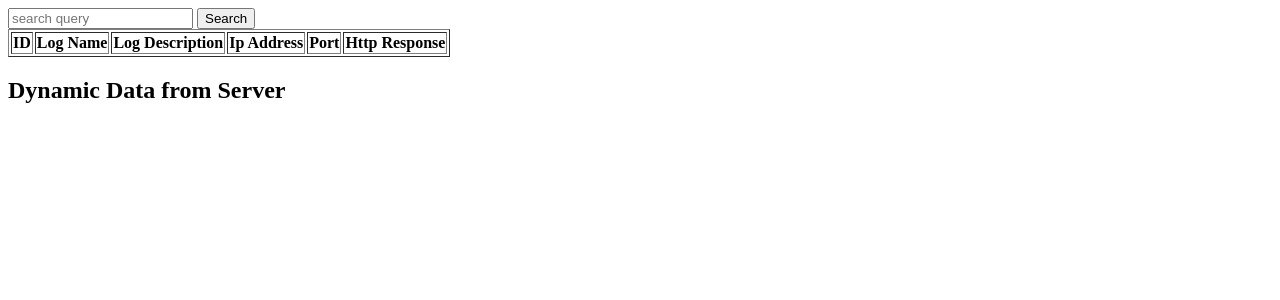
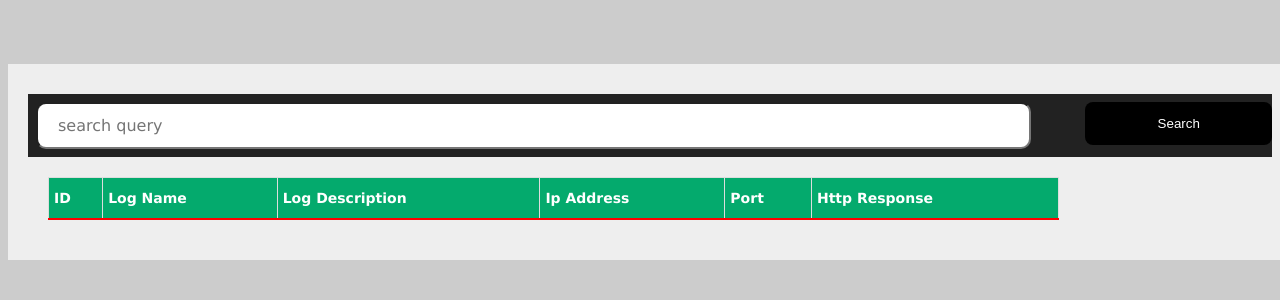
Before and after one commit to jamowcade/fulltestserach_django, a Django app: page / in a window 1280 px wide. Shown: the top 300 px of the page. Run offline with Django 4.2, Linux system fonts and the light colour scheme; tables that the repository leaves empty hold one stand-in row (values such as "Sample post"); data that the repository does not hold is empty.

Commit message:
Ui apdated

```diff
--- /dev/null
+++ b/myapp/static/style.css
@@ -0,0 +1,96 @@
+body{
+    background-color: #ccc;
+    font-family: Verdana, Geneva, Tahoma, sans-serif;
+
+
+
+}
+
+.main{
+    margin: auto;
+    margin-top: 4rem;
+    width: 100%;
+    padding: 20px;
+    background-color: #eee;
+    /* border: 3px solid rgb(31, 31, 88); */
+    align-items: center;
+    box-sizing: content-box;
+
+
+
+}
+.search-div {
+   background-color: #222222;
+   margin-top: 10px;
+   margin-right: 20px;
+
+
+}
+
+input[type=text] {
+    font-size: 16px;
+    font-family: Verdana, Geneva, Tahoma, sans-serif;
+    width: 80%;
+    display: inline-block;
+    /* border-style: none; */
+    border-radius: 10px;
+    box-sizing: border-box;
+    padding: 12px 20px;
+    margin: 8px 8px;
+
+
+
+}
+input:focus{
+    border-style: none;
+}
+button{
+    background-color: rgb(0, 0, 0);
+    color: white;
+    border: none;
+
+    width: 15%;
+    float: right;
+    border-radius: 8px;
+    cursor: pointer;
+    padding: 14px 20px;
+    margin: 8px 0;
+    text-align: center;
+}
+
+.table-div{
+    width: 100%;
+    padding: 10px;
+    margin-top: 10px;
+    margin: auto;
+}
+
+table{
+    border: none;
+    width: 80%;
+    border-collapse: collapse;
+    border: 1px solid #ddd;
+    margin: 10px;
+
+}
+table th{
+    padding-top: 12px;
+    padding-bottom: 12px;
+    background-color: #04aa6d;
+    font-size: 14px;
+    text-align: left;
+    color: white;
+    border-bottom: 2px solid red;
+}
+table td,th {
+    border: 1px solid #ddd;
+    padding: 5px;
+  }
+table td{
+    background-color: rgb(43, 43, 43);
+    color: wheat;
+}
+table tr:hover {
+    background-color: #ddd;
+    cursor: pointer;
+}
--- a/myapp/templates/index.html
+++ b/myapp/templates/index.html
@@ -1,3 +1,4 @@
+{% load static %}
 <!DOCTYPE html>
 <html lang="en">
 <head>
@@ -6,11 +7,12 @@
     <meta name="viewport" content="width=device-width, initial-scale=1.0">
     <script src="https://cdnjs.cloudflare.com/ajax/libs/jquery/3.6.4/jquery.min.js" integrity="sha512-pumBsjNRGGqkPzKHndZMaAG+bir374sORyzM3uulLV14lN5LyykqNk8eEeUlUkB3U0M4FApyaHraT65ihJhDpQ==" crossorigin="anonymous" referrerpolicy="no-referrer"></script>
     <title>home page</title>
-    <link rel="stylesheet" href="">
+    <link rel="stylesheet" href="{% static 'style.css' %}"/>
+
 </head>
 <body>
     <div class="main">
-        <div class="search-form">
+        <div class="search-div">
         <form action="" method="GET" id="search-form">
             <input type="text" name="search" id="search" placeholder="search query">
             <button type="submit">Search</button>
@@ -22,7 +24,7 @@
 
             <!-- End of error div -->
         </div>
-        <div class="table">
+        <div class="table-div">
             <table border="1">
                 <thead>
                     <th>ID</th>
@@ -50,15 +52,12 @@
             <!-- End of table div -->
         </div>
 
+        <!-- <h3 id="not-found">No matchs; Try again!</h3> -->
+
 
 
         <!-- End of main div -->
     </div>
-
-
-
-<h2>Dynamic Data from Server</h2>
-<ul id="display"></ul>
 
 <script>
     $(document).on('submit','#search-form',function(e){
@@ -70,10 +69,11 @@
             errorEl.css('display','block')
             errorEl.css('color','red','font-size',20);
             errorEl.text('please type something');
+            errorEl.fadeOut(7000)
 
         }
         else{
-            console.log(searchTerm);
+            // console.log(searchTerm);
             errorEl.hide()
 
             $.ajax({
@@ -85,9 +85,12 @@
 
                 success: function(response){
                     $('tbody').empty();
-                    for(var log in response.logs){
+                    let temp = "";
+                    if(response.logs.length > 0){
 
-                        let temp = `
+                        for(var log in response.logs){
+
+                        temp = `
                         <tr>
                             <td> ${response.logs[log].id}</td>
                             <td> ${response.logs[log].name}</td>
@@ -95,15 +98,25 @@
                             <td> ${response.logs[log].ip_address}</td>
                             <td> ${response.logs[log].port}</td>
                             <td> ${response.logs[log].http_response}</td>
-
                         </tr>
-
                         `;
                         $('tbody').append(temp)
                     }
+                    }
+                    else{
+                        temp = `<p>No Data matches <b>${searchTerm}</b></p>`;
+                        $('tbody').append(temp)
+
+
+                    }
+
                 },
                 error: function(response){
-                    alert("an error occured", response);
+                    errorEl.css('display','block')
+                    errorEl.css('color','red','font-size',20);
+                    errorEl.text('Error: Invalid Query');
+
+                    errorEl.fadeOut(7000)
                 }
             });
         }
--- a/myapp/views.py
+++ b/myapp/views.py
@@ -3,7 +3,6 @@
 from django.contrib.postgres.search import SearchQuery, SearchVector, SearchRank, SearchHeadline
 from django.http import JsonResponse
 # Create your views here.
-
 
 def index(request):
     logs = mylogs.objects.all()
```
